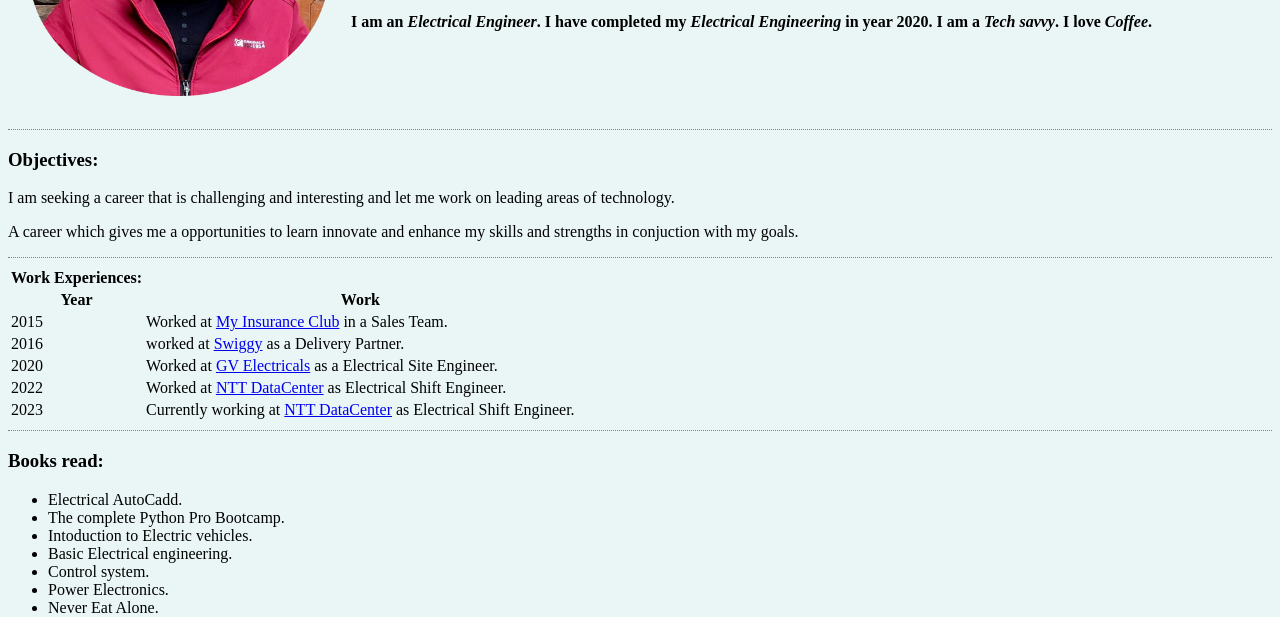
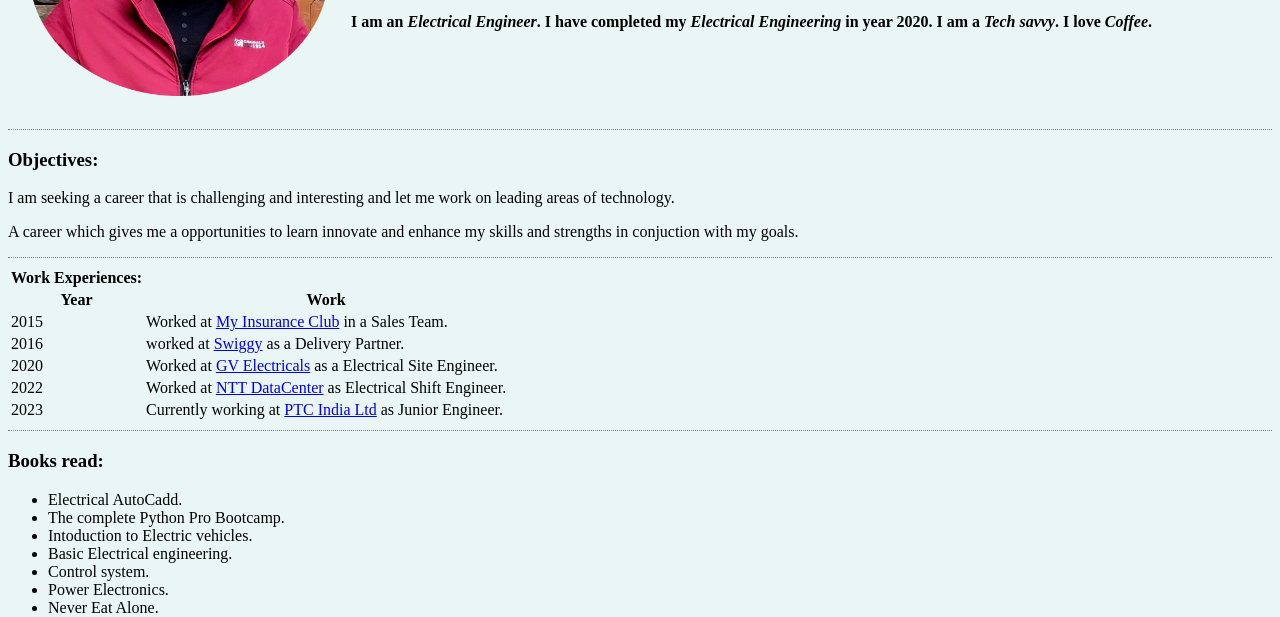
Before and after one commit to abdull27/personal, a plain HTML site: page index.html in a window 1280 px wide. Shown: the part 183-800 px from the top of the page. Drawn offline with Linux system fonts and the light colour scheme.

Commit message:
index.html

```diff
--- a/index.html
+++ b/index.html
@@ -71,7 +71,7 @@
                     </tr>
                     <tr>
                         <td>2023</td>
-                        <td>Currently working at <a href="https://www.ptcindia.com/about-us/">NTT DataCenter</a> as Electrical Shift Engineer. </td>
+                        <td>Currently working at <a href="https://www.ptcindia.com/about-us/">PTC India Ltd</a> as Junior Engineer. </td>
                     </tr>
                 </tbody>
             </table>
```
